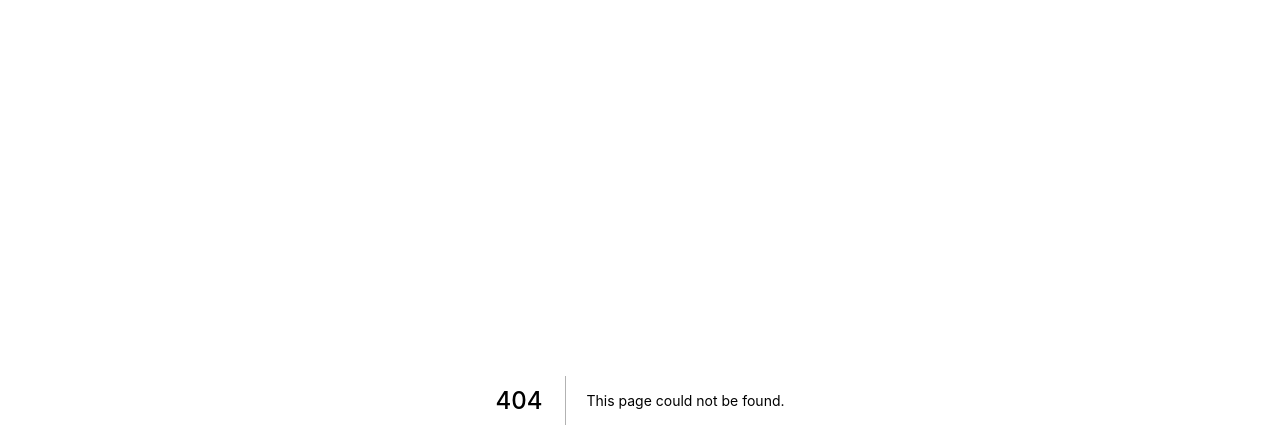
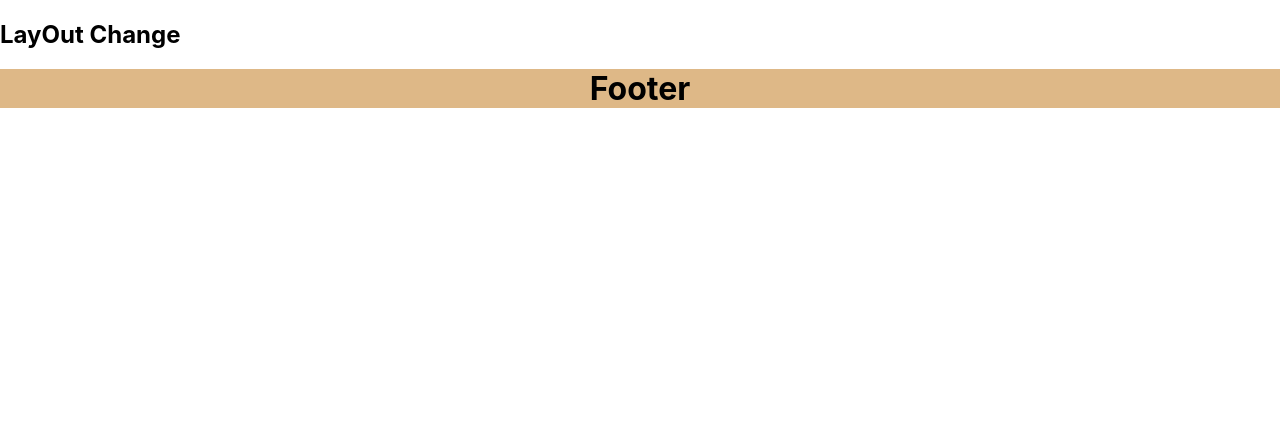
Before and after one commit to Shahjalalrafi/next-js-all-you-need-to-know, a Next.js app: page /layoutchange in a window 1280 px wide. Before the commit this address had no page. Shown: the top 448 px of the page. Built offline with nearby package versions, Linux system fonts and the light colour scheme.

Commit message:
layout implement

```diff
--- /dev/null
+++ b/Src/Layout/Footer.js
@@ -0,0 +1,9 @@
+import React from 'react'
+
+export default function Footer() {
+    return (
+        <div className='footer'>
+            Footer
+        </div>
+    )
+}
--- /dev/null
+++ b/Src/Layout/Header.js
@@ -0,0 +1,9 @@
+import React from 'react'
+
+export default function Header() {
+    return (
+        <div className="header">
+            HEADER
+        </div>
+    )
+}
--- a/pages/_app.js
+++ b/pages/_app.js
@@ -1,7 +1,16 @@
+import Footer from '../Src/Layout/Footer'
+import Header from '../Src/Layout/Header'
 import '../styles/globals.css'
 
 function MyApp({ Component, pageProps }) {
-  return <Component {...pageProps} />
+  if(Component.getLayOut) {
+    return Component.getLayOut(<Component {...pageProps} />)
+  }
+  return <>
+    <Header />
+    <Component {...pageProps} />
+    <Footer />
+  </>
 }
 
 export default MyApp
--- /dev/null
+++ b/pages/layoutchange.js
@@ -0,0 +1,20 @@
+import React from 'react'
+import Footer from '../Src/Layout/Footer'
+
+export default function LayoutChange() {
+    return (
+        <div>
+            <h2>LayOut Change</h2>
+        </div>
+    )
+}
+console.log(LayoutChange)
+
+LayoutChange.getLayOut = function pageLayOut(page) {
+    return (
+        <>
+            {page}
+            <Footer />
+        </>
+    )
+}
--- a/styles/globals.css
+++ b/styles/globals.css
@@ -14,3 +14,20 @@ a {
 * {
   box-sizing: border-box;
 }
+
+.header {
+  background-color: burlywood;
+  color: black;
+  font-size: 32px;
+  text-align: center;
+  font-weight: 700;
+}
+
+
+.footer {
+  background-color: burlywood;
+  color: black;
+  font-size: 32px;
+  text-align: center;
+  font-weight: 700;
+}
```
Also changed, not shown: pages/comments/[commentsId].js (+0 -11 lines).
